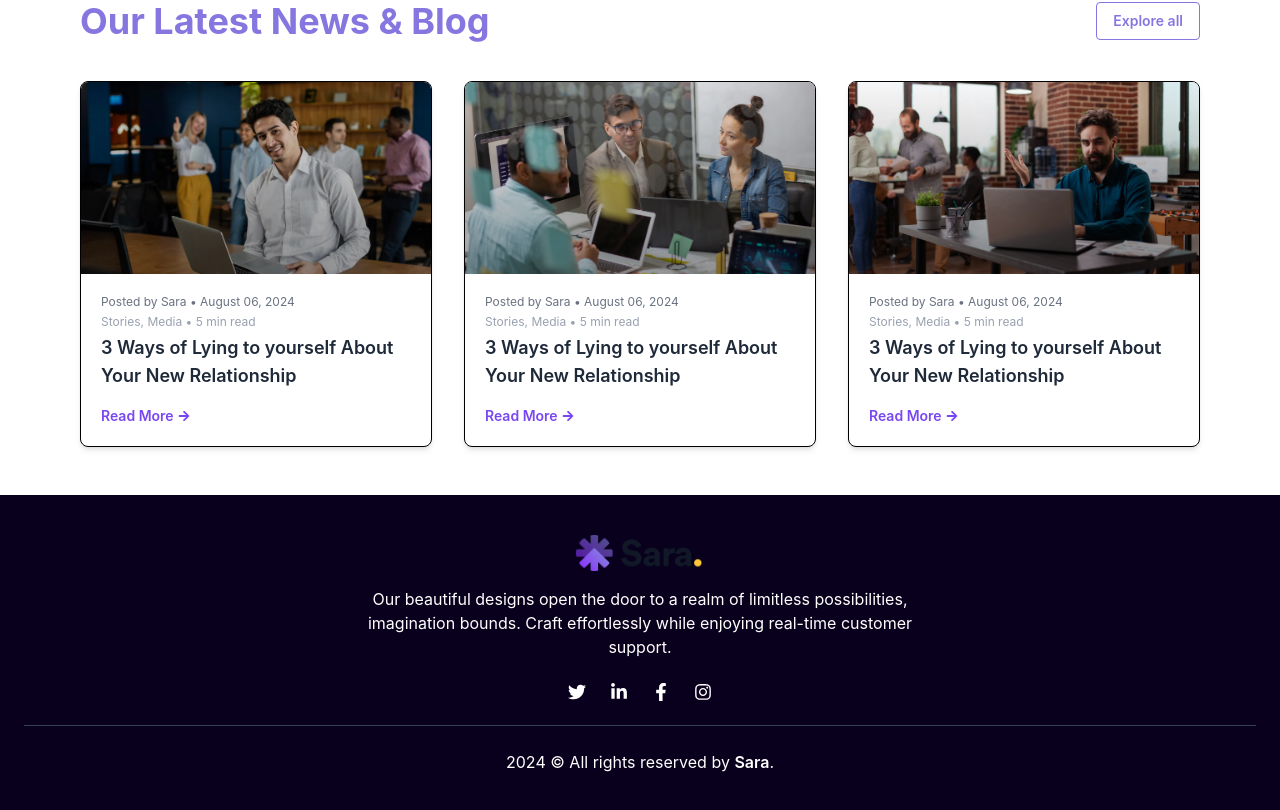
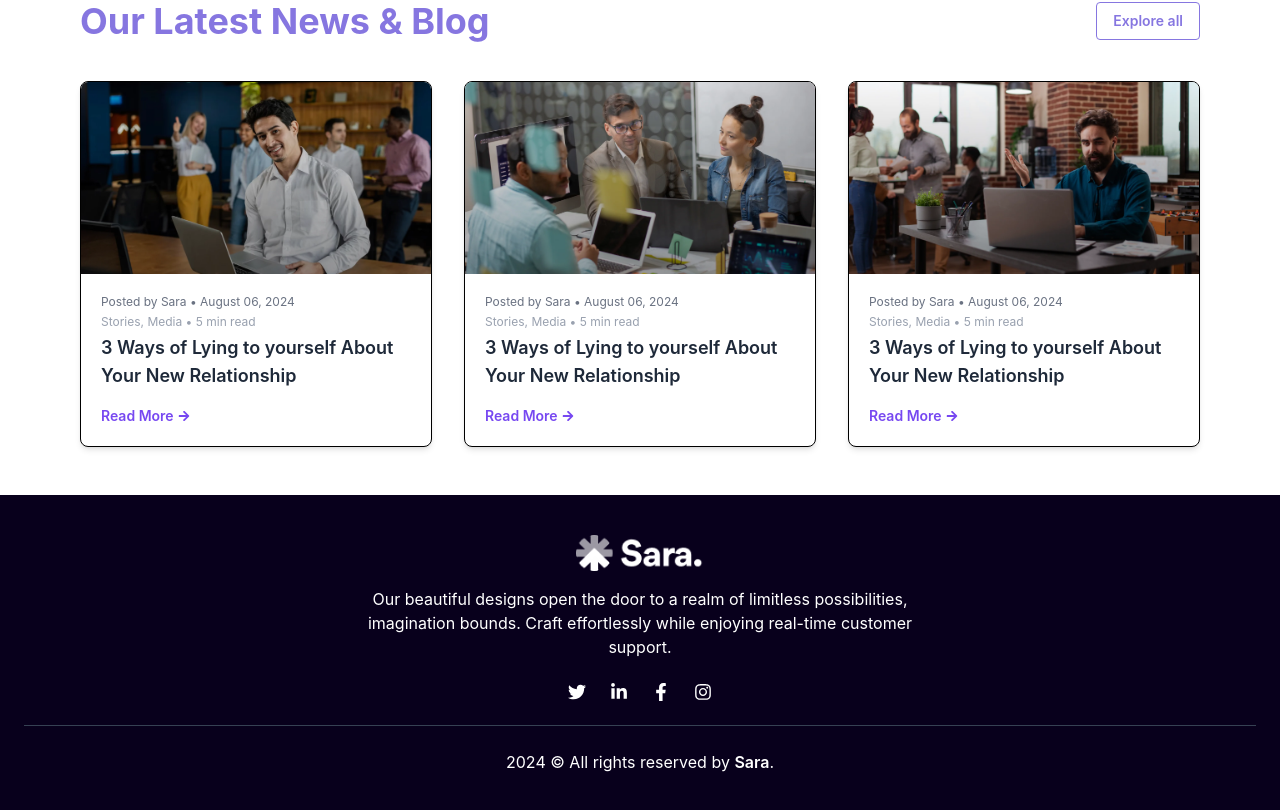
Before and after one commit to iahmadiqbal/sara-business-website, a React (Vite) app: page / in a window 1280 px wide. Shown: the part 5490-6300 px from the top of the page. Built offline with nearby package versions, Linux system fonts and the light colour scheme.

Commit message:
logo styles changed

```diff
--- a/src/components/Footer.tsx
+++ b/src/components/Footer.tsx
@@ -14,7 +14,7 @@ const Footer = () => {
           <img
             src="/images/logo.png"
             alt="Sara Logo"
-            className="mx-auto w-24 h-auto sm:w-32"
+            className="mx-auto w-24 sm:w-32 filter invert brightness-0"
           />
           <p className="mt-4 max-w-xl mx-auto text-sm sm:text-base px-2">
             Our beautiful designs open the door to a realm of limitless
```
